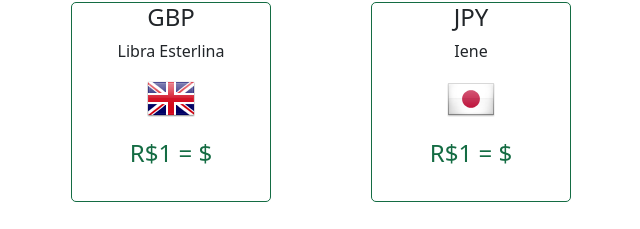
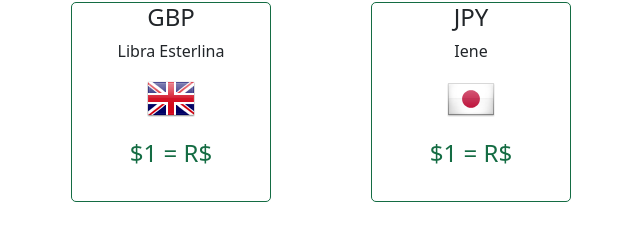
Before and after one commit to MichelRLima/Conversor-de-moedas, a React (Create React App) app: page / in a window 1280 px wide. Shown: the part 418-647 px from the top of the page, without its empty margins (319-959 px from the left). Built offline with nearby package versions, Linux system fonts and the light colour scheme; no server answers; a web font is replaced by a local one.

Commit message:
ajustando

```diff
--- a/src/App.js
+++ b/src/App.js
@@ -187,55 +187,55 @@ function App() {
       <p>Dolár</p>
 
       <div className='slideBandeiraUSA'></div>
-      <h4 className='slideCotacao'>R$1 = ${USD}</h4></div>,
+      <h4 className='slideCotacao'>$1 = R${USD}</h4></div>,
 
     <div className='divMoeda'>
       <h4>EUR</h4>
       <p>Euro</p>
 
       <div className='slideBandeiraEUR'></div>
-      <h4 className='slideCotacao'>R$1 = €{EUR}</h4></div>,
+      <h4 className='slideCotacao'>€1 = R${EUR}</h4></div>,
 
     <div className='divMoeda'>
       <h4>GBP</h4>
       <p>Libra Esterlina</p>
 
       <div className='slideBandeiraGBP'></div>
-      <h4 className='slideCotacao'>R$1 = ${GBP}</h4></div>,
+      <h4 className='slideCotacao'>$1 = R${GBP}</h4></div>,
 
     <div className='divMoeda'>
     <h4>JPY</h4>
     <p>Iene</p>
 
     <div className='slideBandeiraJPY'></div>
-    <h4 className='slideCotacao'>R$1 = ${JPY}</h4></div>,
+    <h4 className='slideCotacao'>$1 = R${JPY}</h4></div>,
 
     <div className='divMoeda'>
     <h4>CHF</h4>
     <p>Franco suiço</p>
 
     <div className='slideBandeiraCHF'></div>
-    <h4 className='slideCotacao'>R$1 = ${CHF}</h4></div>,
+    <h4 className='slideCotacao'>$1 = R${CHF}</h4></div>,
 
     <div className='divMoeda'>
     <h4>CAD</h4>
     <p>Dolár Canadence</p>
 
     <div className='slideBandeiraCAD'></div>
-    <h4 className='slideCotacao'>R$1 = ${CAD}</h4></div>,
+    <h4 className='slideCotacao'>$1 = R${CAD}</h4></div>,
 
     <div className='divMoeda'>
     <h4>AUD</h4>
     <p>Dólar australiano</p>
 
     <div className='slideBandeiraAUD'></div>
-    <h4 className='slideCotacao'>R$1 = ${AUD}</h4></div>,
+    <h4 className='slideCotacao'>$1 = R${AUD}</h4></div>,
     <div className='divMoeda'>
     <h4>CNY</h4>
     <p>Yuan chinês</p>
 
     <div className='slideBandeiraCNY'></div>
-    <h4 className='slideCotacao'>R$1 = ${CNY}</h4></div>
+    <h4 className='slideCotacao'>$1 = R${CNY}</h4></div>
   ];
 
   const updateStartIndex = () => {
```
